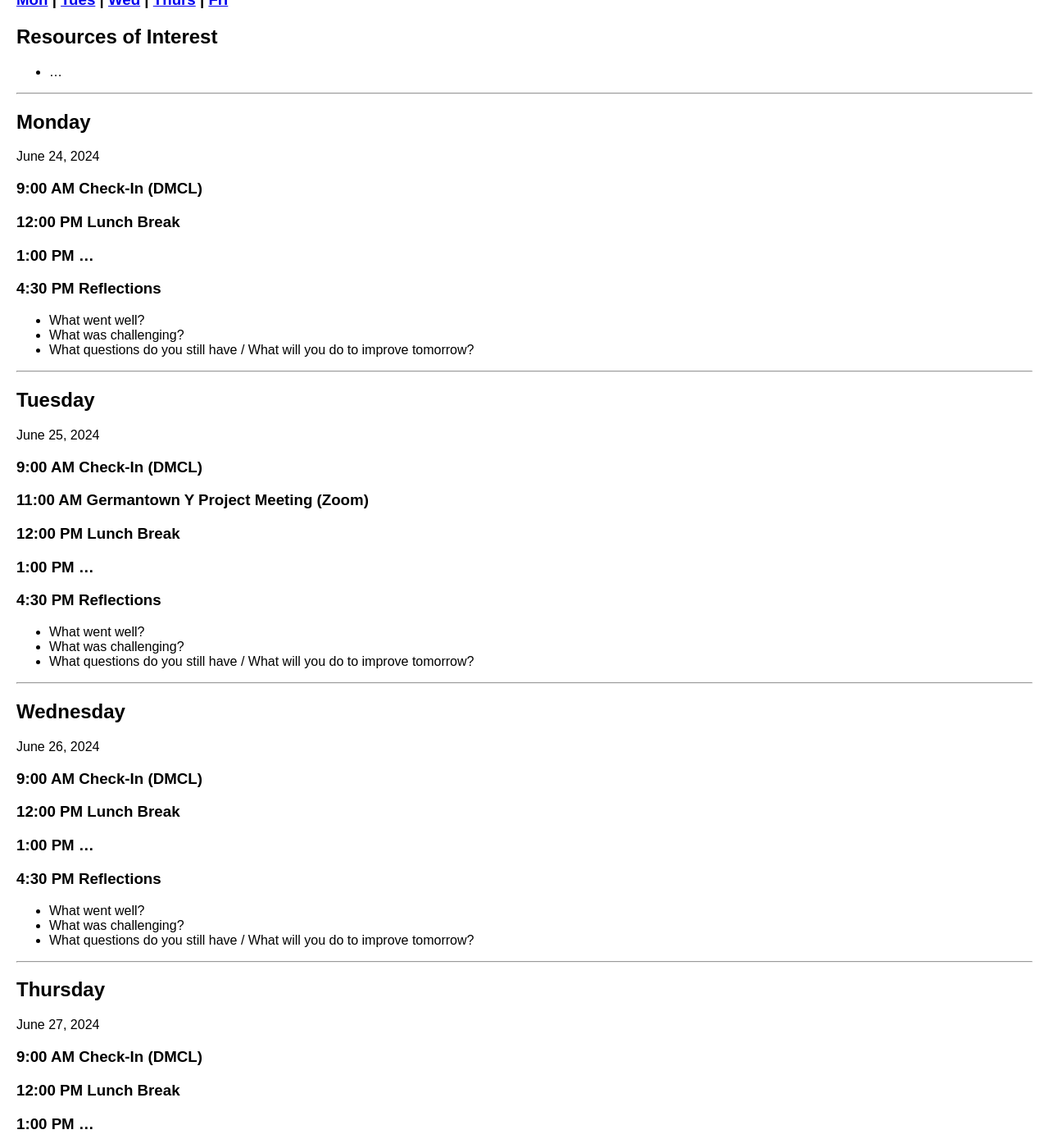
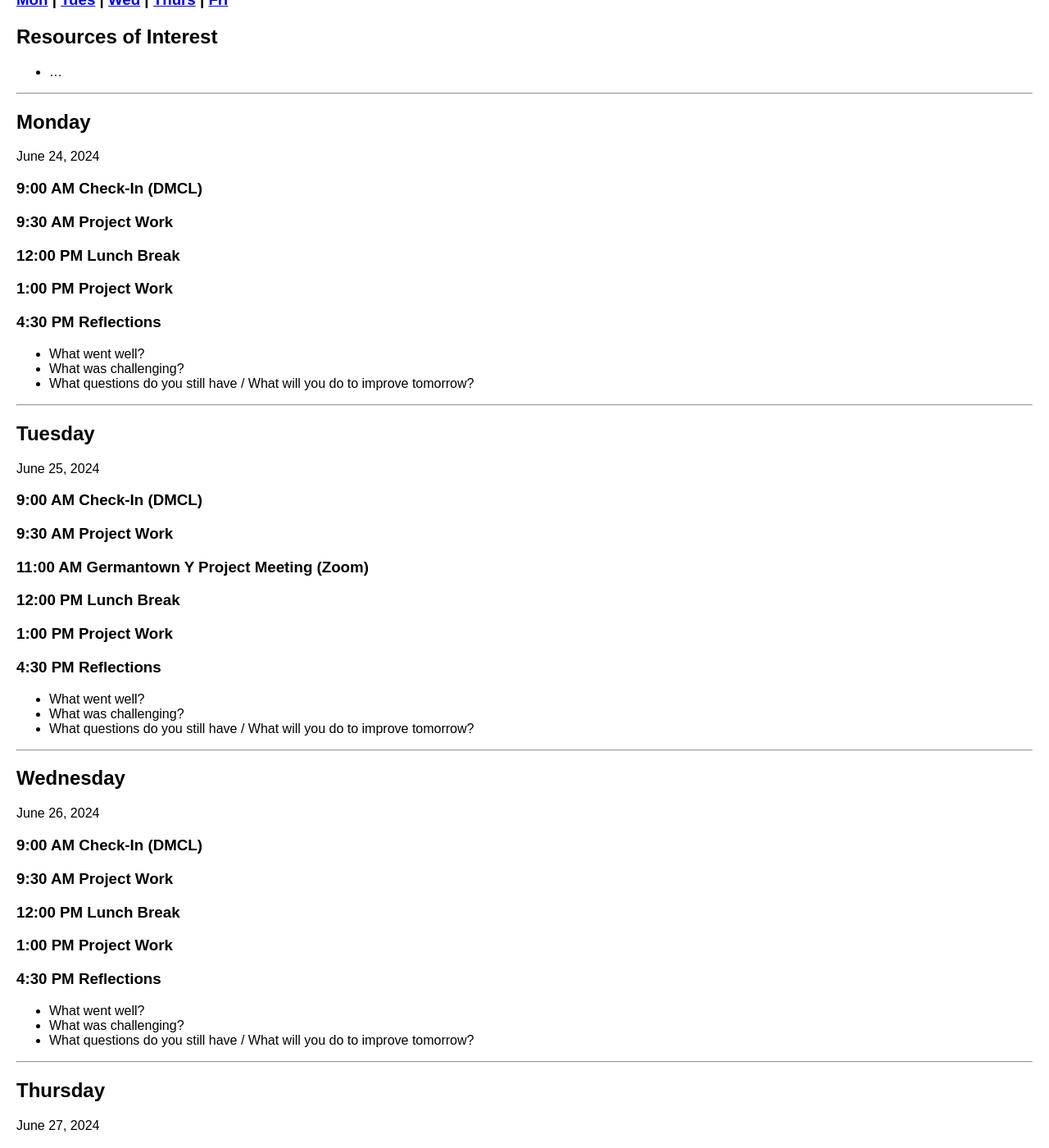
Before and after one commit to digbmc/dssf-syll, a Jekyll site: the page built from _weeks/04-work.md, in a window 1280 px wide and 1400 px high, scrolled down 244 px. Shown: the whole window at 82% size. Built offline with Jekyll 4.4.1, drawn with Linux system fonts in a browser that asks for light colours; some of the changed text lies outside the part shown.

Commit message:
Update 04-work.md; add project work

```diff
--- a/_weeks/04-work.md
+++ b/_weeks/04-work.md
@@ -15,9 +15,11 @@ June 24, 2024
 
 ### 9:00 AM Check-In (DMCL)
 
+### 9:30 AM Project Work
+
 ### 12:00 PM Lunch Break
 
-### 1:00 PM ...
+### 1:00 PM Project Work
 
 ### 4:30 PM Reflections
 - What went well?
@@ -31,11 +33,13 @@ June 25, 2024
 
 ### 9:00 AM Check-In (DMCL)
 
+### 9:30 AM Project Work
+
 ### 11:00 AM Germantown Y Project Meeting (Zoom)
 
 ### 12:00 PM Lunch Break
 
-### 1:00 PM ...
+### 1:00 PM Project Work
 
 ### 4:30 PM Reflections
 - What went well?
@@ -49,9 +53,11 @@ June 26, 2024
 
 ### 9:00 AM Check-In (DMCL)
 
+### 9:30 AM Project Work
+
 ### 12:00 PM Lunch Break
 
-### 1:00 PM ...
+### 1:00 PM Project Work
 
 ### 4:30 PM Reflections
 - What went well?
@@ -65,9 +71,11 @@ June 27, 2024
 
 ### 9:00 AM Check-In (DMCL)
 
+### 9:30 AM Project Work
+
 ### 12:00 PM Lunch Break
 
-### 1:00 PM  ...
+### 1:00 PM  Project Work
 
 ### 4:30 PM Reflections
 - What went well?
@@ -81,9 +89,11 @@ June 28, 2024
 
 ### 9:00 AM Check-In (DMCL)
 
+### 9:30 AM Project Work
+
 ### 12:00 PM Lunch Break
 
-### 1:00 PM ...
+### 1:00 PM Project Work
 
 ### 4:30 PM Reflections & Weekly Forecast
 - What went well?
```
